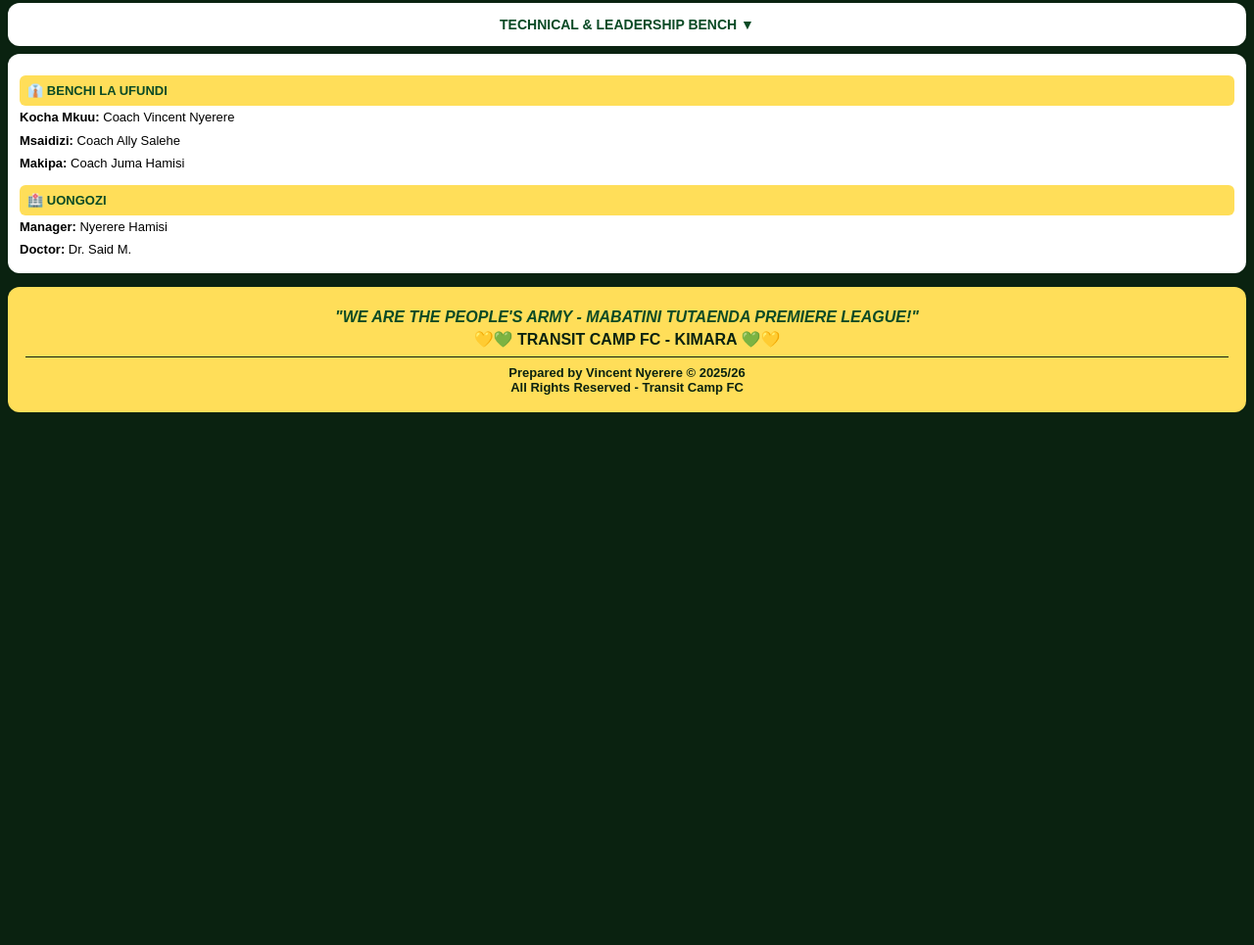
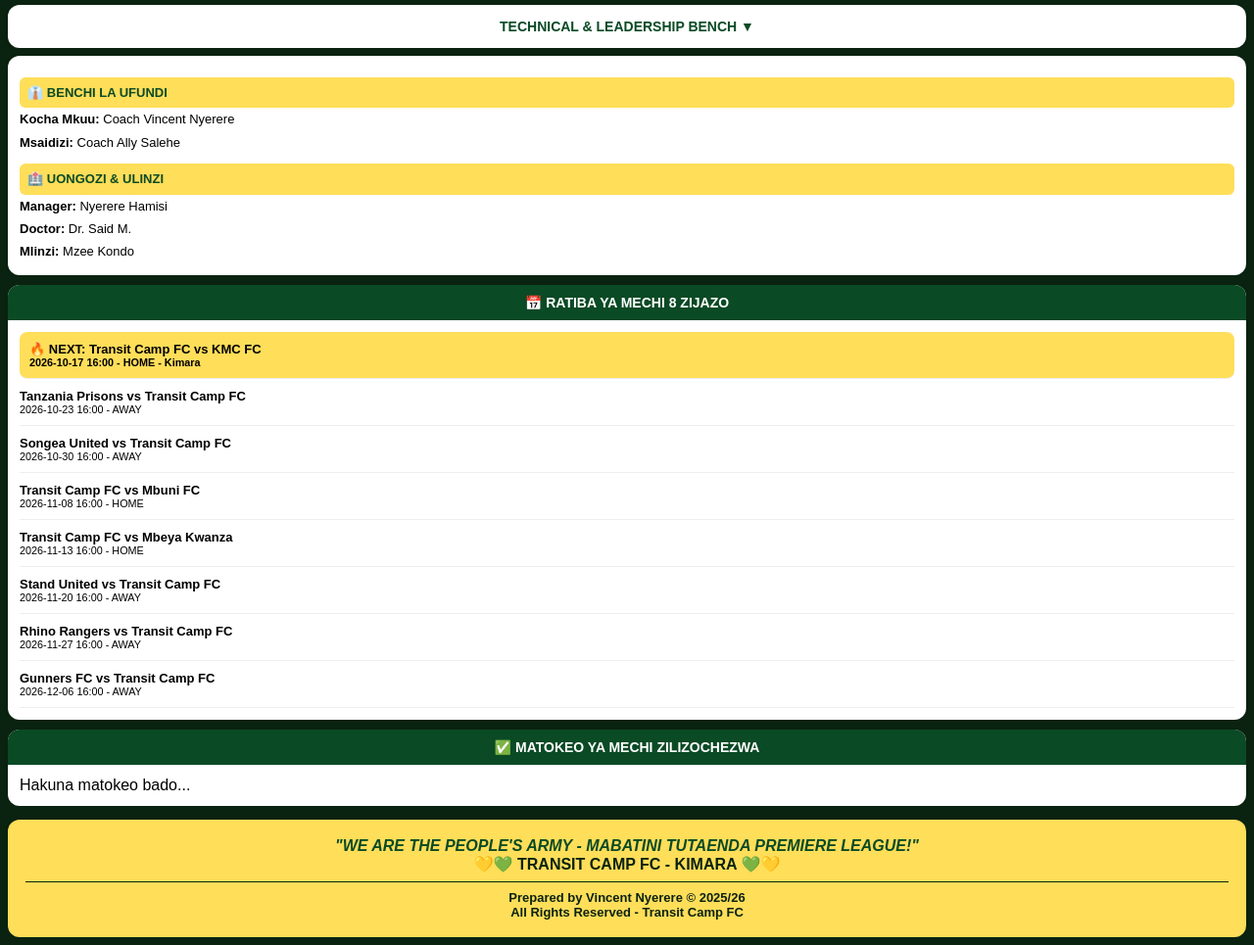
Before and after one commit to vincentnyerere4-coder/trans-fc-website, a plain HTML site: page index.html in a window 1280 px wide. Shown: the part 885-1850 px from the top of the page at 98% size. Before the commit the page ends 1314 px from the top, so only its background shows below. Drawn offline with Linux system fonts and the light colour scheme.

Commit message:
Update index.html

```diff
--- a/index.html
+++ b/index.html
@@ -1,3 +1,4 @@
+Hii hapa Boss, *INDEX Kamili* na Matokeo + Ratiba + Auto Next:
 <!DOCTYPE html>
 <html lang="sw">
 <head>
@@ -18,7 +19,8 @@ tr.first{background:#d8f0d8;font-weight:900} tr.last{background:#ffd6d6}
 .btn-white{background:white;color:#0a4a25}
 .squad-box{padding:12px;text-align:left;font-size:13px;line-height:1.8} .pos{font-weight:900;color:#0a4a25;margin-top:10px;display:block;background:#ffde59;padding:4px 8px;border-radius:6px}
 .goals-list{font-size:12px;text-align:left;margin-top:8px;background:#f5f5f5;padding:8px;border-radius:8px;color:black}
-.footer{background:#ffde59;color:#0a2210;border-radius:12px;padding:18px;text-align:center;margin-top:14px;font-weight:900} .footer p{margin:4px 0} .motto{font-size:16px;font-style:italic;color:#0a4a25} .prepared{font-size:13px;margin-top:8px;border-top:1px solid #0a2210;padding-top:8px}
+.fixture-card{padding:12px} .fixture-item{padding:10px 0;border-bottom:1px solid #eee;font-size:13px} .next-match{background:#ffde59;border-radius:8px;padding:10px!important;font-weight:900}
+.footer{background:#ffde59;color:#0a2210;border-radius:12px;padding:18px;text-align:center;margin-top:14px;font-weight:900} .motto{font-size:16px;font-style:italic;color:#0a4a25} .prepared{font-size:13px;margin-top:8px;border-top:1px solid #0a2210;padding-top:8px}
 </style>
 </head>
 <body>
@@ -26,16 +28,13 @@ tr.first{background:#d8f0d8;font-weight:900} tr.last{background:#ffd6d6}
 <h1>TRANSIT CAMP FC</h1>
 <p>PEOPLE'S ARMY - MABATINI</p>
 <div class="badge">NBC CHAMPIONSHIP 26/27 | 1ST PLACE</div>
-<div class="stats">
-<div class="stat"><b>1</b><span>SPACE</span></div>
-<div class="stat"><b id="pts">13</b><span>POINTS</span></div>
-<div class="stat"><b>5</b><span>MATCH</span></div>
-</div>
-<div class="live-text"><span class="dot"></span> WE ARE GOING TO THE PREMIERE!<br><span id="liveScore">Trans 4-0 KMC | 30'</span></div>
+<div class="stats"><div class="stat"><b>1</b><span>SPACE</span></div><div class="stat"><b>13</b><span>POINTS</span></div><div class="stat"><b>5</b><span>MATCH</span></div></div>
+<div class="live-text"><span class="dot"></span> <span id="nextMatchAuto">Loading...</span><br><span id="liveScore"></span></div>
 <div id="goalsBox" class="goals-list" style="display:none"></div>
 </div>
+
 <div class="table-card">
-<div class="table-head">16 TEAMS STANDINGS - NBC CHAMPIONSHIP</div>
+<div class="table-head">16 TEAMS STANDINGS</div>
 <table>
 <tr><th>#</th><th>TEAM</th><th>P</th><th>W</th><th>D</th><th>L</th><th>GD</th><th>PTS</th></tr>
 <tr class="first"><td>1</td><td>TRANSIT CAMP</td><td>5</td><td>4</td><td>1</td><td>0</td><td>+6</td><td>13</td></tr>
@@ -56,33 +55,88 @@ tr.first{background:#d8f0d8;font-weight:900} tr.last{background:#ffd6d6}
 <tr class="last"><td>16</td><td>Bigman FC</td><td>5</td><td>0</td><td>1</td><td>4</td><td>-6</td><td>1</td></tr>
 </table>
 </div>
+
 <button class="btn" onclick="toggle('squad')">FULL SQUAD 2025/26 ▼</button>
 <div id="squad" style="display:none" class="table-card"><div class="squad-box">
-<span class="pos">🧤 GOALKEEPERS</span>1. Musa Ramadhan - #1<br>2. Juma Ally - #16<br>3. Seif Omar - #22<br>
-<span class="pos">🛡️ DEFENDERS</span>4. Baraka Hamis - #5 - Captain<br>5. Issa Kondo - #3<br>6. Kondo Rajab - #2<br>7. Seif Abdallah - #4<br>
-<span class="pos">⚙️ MIDFIELDERS</span>11. Kante Ally - #8<br>12. Ally Samir - #6<br>13. Samir Yahya - #10<br>
-<span class="pos">⚽ FORWARDS</span>18. Juma K. - #9 - 4 Goals<br>19. Pato Juma - #11<br>
+<span class="pos">🧤 GOALKEEPERS</span>1. Musa Ramadhan - #1<br>2. Juma Ally - #16<br>
+<span class="pos">🛡️ DEFENDERS</span>4. Baraka Hamis - #5 Captain<br>5. Issa Kondo - #3<br>
+<span class="pos">⚙️ MIDFIELDERS</span>11. Kante Ally - #8<br>12. Ally Samir - #6<br>
+<span class="pos">⚽ FORWARDS</span>18. Juma K. - #9 - 4 Goals<br>
 </div></div>
+
 <button class="btn btn-white" onclick="toggle('bench')">TECHNICAL & LEADERSHIP BENCH ▼</button>
 <div id="bench" class="table-card"><div class="squad-box">
-<span class="pos">👔 BENCHI LA UFUNDI</span>
-<b>Kocha Mkuu:</b> Coach Vincent Nyerere<br><b>Msaidizi:</b> Coach Ally Salehe<br><b>Makipa:</b> Coach Juma Hamisi<br>
-<span class="pos">🏥 UONGOZI</span><b>Manager:</b> Nyerere Hamisi<br><b>Doctor:</b> Dr. Said M.<br>
+<span class="pos">👔 BENCHI LA UFUNDI</span><b>Kocha Mkuu:</b> Coach Vincent Nyerere<br><b>Msaidizi:</b> Coach Ally Salehe<br>
+<span class="pos">🏥 UONGOZI & ULINZI</span><b>Manager:</b> Nyerere Hamisi<br><b>Doctor:</b> Dr. Said M.<br><b>Mlinzi:</b> Mzee Kondo<br>
 </div></div>
+
+<div class="table-card">
+<div class="table-head">📅 RATIBA YA MECHI 8 ZIJAZO</div>
+<div class="fixture-card" id="fixtureList"></div>
+</div>
+
+<div class="table-card">
+<div class="table-head">✅ MATOKEO YA MECHI ZILIZOCHEZWA</div>
+<div class="fixture-card" id="resultsList">Hakuna matokeo bado...</div>
+</div>
+
 <div class="footer">
 <p class="motto">"WE ARE THE PEOPLE'S ARMY - MABATINI TUTAENDA PREMIERE LEAGUE!"</p>
 <p>💛💚 TRANSIT CAMP FC - KIMARA 💚💛</p>
 <div class="prepared">Prepared by Vincent Nyerere © 2025/26<br>All Rights Reserved - Transit Camp FC</div>
 </div>
+
 <script>
+const fixtures = [
+  {date:"2026-10-17", time:"16:00", match:"Transit Camp FC vs KMC FC", venue:"HOME - Kimara"},
+  {date:"2026-10-23", time:"16:00", match:"Tanzania Prisons vs Transit Camp FC", venue:"AWAY"},
+  {date:"2026-10-30", time:"16:00", match:"Songea United vs Transit Camp FC", venue:"AWAY"},
+  {date:"2026-11-08", time:"16:00", match:"Transit Camp FC vs Mbuni FC", venue:"HOME"},
+  {date:"2026-11-13", time:"16:00", match:"Transit Camp FC vs Mbeya Kwanza", venue:"HOME"},
+  {date:"2026-11-20", time:"16:00", match:"Stand United vs Transit Camp FC", venue:"AWAY"},
+  {date:"2026-11-27", time:"16:00", match:"Rhino Rangers vs Transit Camp FC", venue:"AWAY"},
+  {date:"2026-12-06", time:"16:00", match:"Gunners FC vs Transit Camp FC", venue:"AWAY"}
+];
 function toggle(id){let e=document.getElementById(id);e.style.display=e.style.display=='none'?'block':'none';}
-function load(){
+function renderAll(){
+  let now = new Date();
+  let results = JSON.parse(localStorage.getItem('trans_results')||'[]');
+  let next = null;
+  for(let f of fixtures){
+    let md = new Date(f.date+"T"+f.time+":00");
+    let ed = new Date(md.getTime()+2*60*60*1000);
+    if(now < ed && !results.find(r=>r.date===f.date)){ if(!next) next=f; }
+  }
+  if(!next) next = fixtures[fixtures.length-1];
+  document.getElementById('nextMatchAuto').innerText = `NEXT: ${next.match} | ${next.date} ${next.time}`;
+  let upHTML="";
+  fixtures.forEach(f=>{
+    if(!results.find(r=>r.date===f.date)){
+      let isNext = f.date===next.date;
+      upHTML+=`<div class="fixture-item ${isNext?'next-match':''}">${isNext?'🔥 NEXT: ':''}<b>${f.match}</b><br><small>${f.date} ${f.time} - ${f.venue}</small></div>`;
+    }
+  });
+  document.getElementById('fixtureList').innerHTML = upHTML || "<small>Mechi zote zimechezwa</small>";
+  if(results.length===0){
+    document.getElementById('resultsList').innerHTML="Hakuna matokeo bado...";
+  }else{
+    let rHTML="";
+    results.slice().reverse().forEach(r=>{
+      rHTML+=`<div class="fixture-item" style="background:#e8ffe8;border-radius:8px;margin:5px 0;padding:8px;"><b>${r.match}</b> - <b style="color:#0a4a25;font-size:16px">${r.score}</b><br><small>${r.date} | ⚽ ${r.scorers||''}</small></div>`;
+    });
+    document.getElementById('resultsList').innerHTML=rHTML;
+  }
+}
+function loadLive(){
  let d=JSON.parse(localStorage.getItem('trans_live')||'{}');
- if(d.sh!==undefined){document.getElementById('liveScore').innerText=`Trans ${d.sh}-${d.sa} KMC | ${d.min}'`;}
- if(d.goals&&d.goals.length>0){let box=document.getElementById('goalsBox');box.style.display='block';box.innerHTML=d.goals.map(g=>`⚽ ${g.team}: <b>${g.player}</b> ${g.min}'`).join('<br>');}
- if(d.motm){document.getElementById('goalsBox').style.display='block';document.getElementById('goalsBox').innerHTML+='<br>🌟 MOTM: '+d.motm;}
+ if(d.sh!==undefined){document.getElementById('liveScore').innerText=`LIVE: Trans ${d.sh}-${d.sa} | ${d.min}'`;}
+ let box=document.getElementById('goalsBox');
+ if(d.goals&&d.goals.length>0){box.style.display='block';box.innerHTML=d.goals.map(g=>`⚽ ${g.team}: <b>${g.player}</b> ${g.min}'`).join('<br>');}
+ if(d.motm){box.style.display='block';box.innerHTML+='<br>🌟 MOTM: '+d.motm;}
 }
-setInterval(load,3000);load();
+renderAll();
+setInterval(()=>{renderAll();loadLive();},5000);
+loadLive();
 </script>
 </body>
 </html>
```
